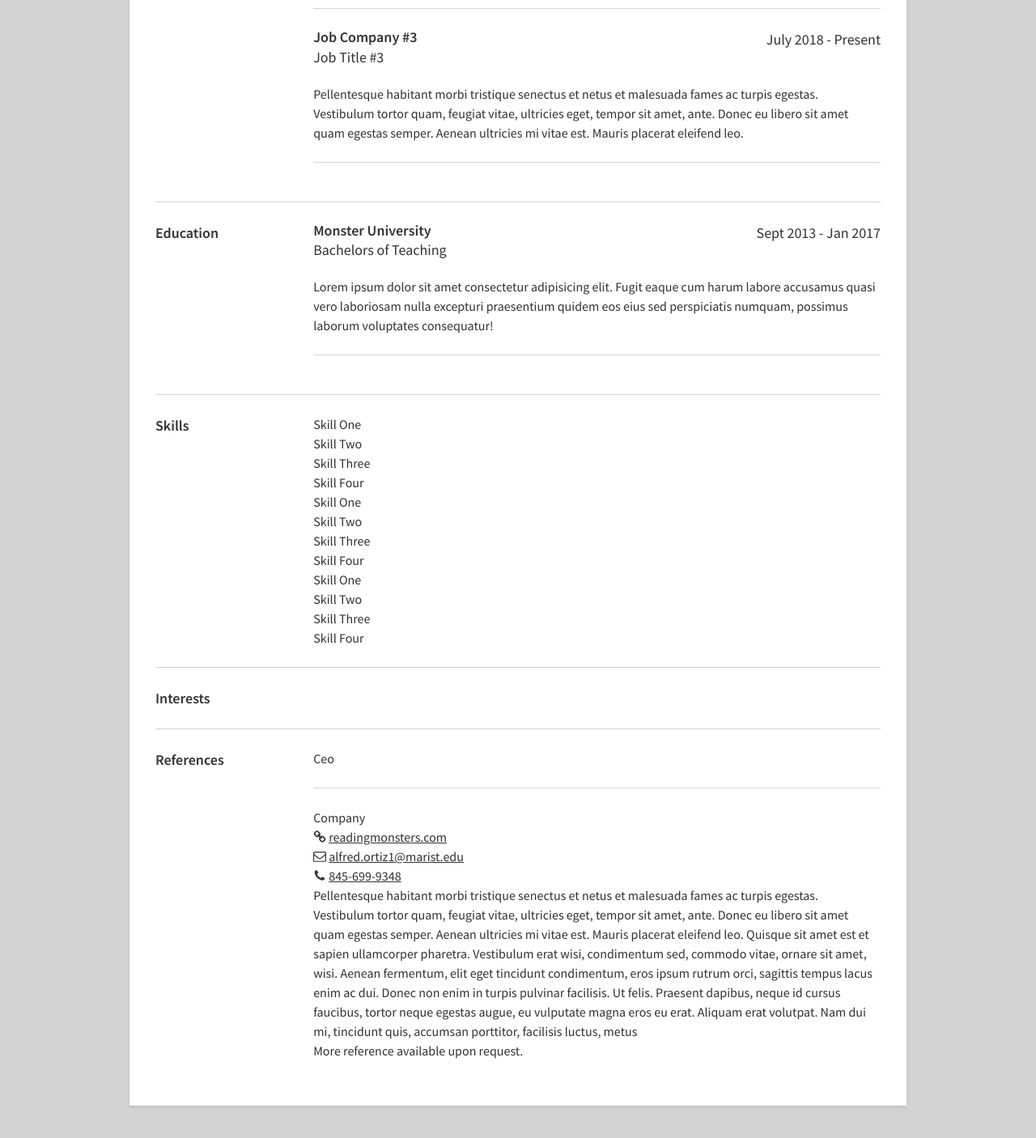
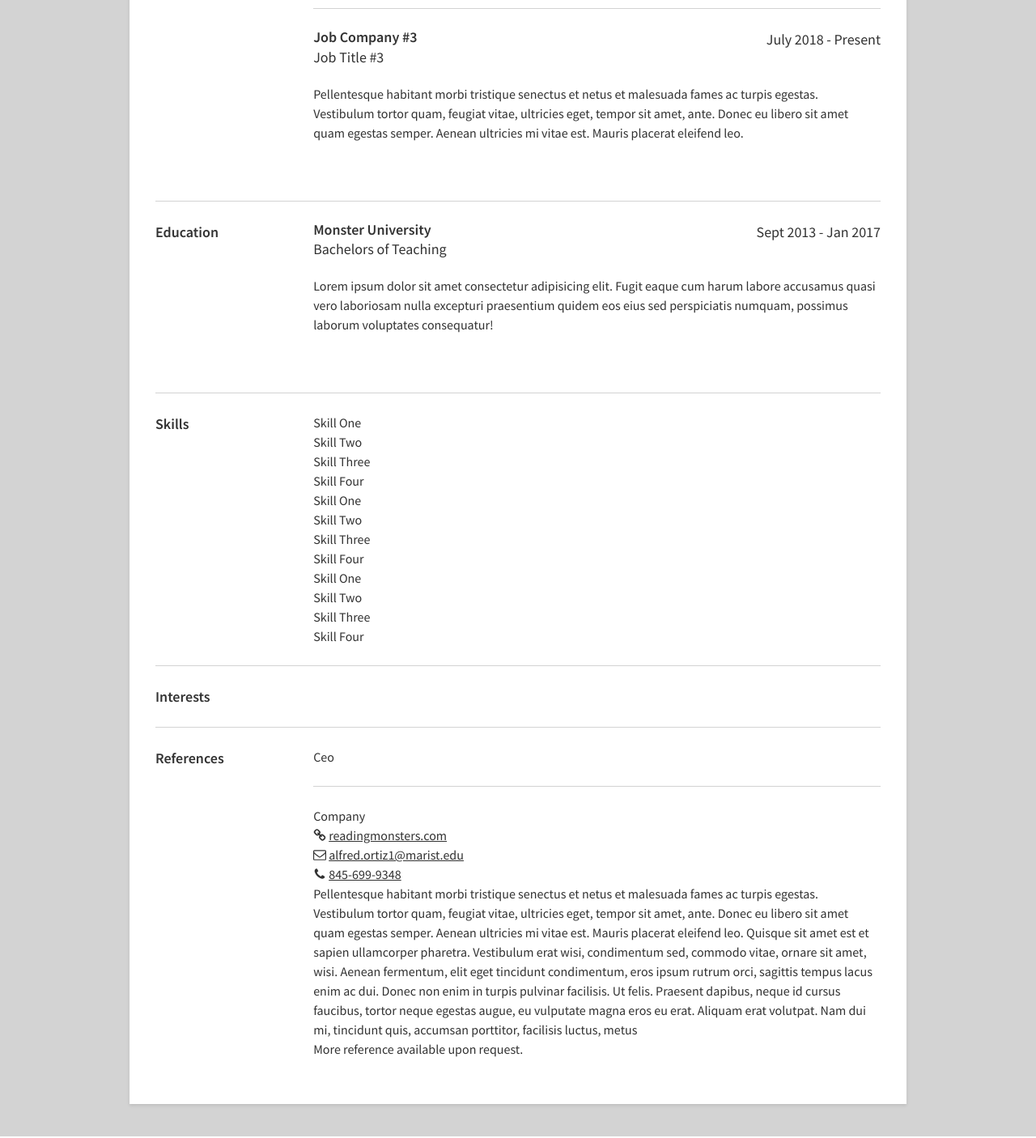
Before and after one commit to AlfyCodes/cmpt-221-labs, a Flask app: template lab2/Resume Project/templates/resume.html in a window 1280 px wide. Shown: the part 811-2217 px from the top of the page at 81% size. Run offline with Flask 2, Linux system fonts and the light colour scheme; the template is opened without the code that fills it, so the values that code supplies are empty; some libraries are stand-ins or nearby versions.

Commit message:
Add last child style to .job class

```diff
--- a/lab2/Resume Project/static/css/res_style.css
+++ b/lab2/Resume Project/static/css/res_style.css
@@ -134,6 +134,11 @@ Divides each Job Experience*/
         margin-bottom: 24px;
         border-bottom: 1px solid lightgray;
     }
+    /* Remove border bottom on last child of the job class*/
+
+    .job:last-child {
+        border-bottom: none;
+    }
     /* Job Title Container Class
 Adds structure within the Job Experience*/
 
@@ -143,6 +148,8 @@ Adds structure within the Job Experience*/
         margin-bottom: 20px;
         font-size: 18px;
     }
+    /* Job Company Class
+    Adds styling to the Company worked at Text*/
 
     .job_company {
         font-weight: bold;
```
